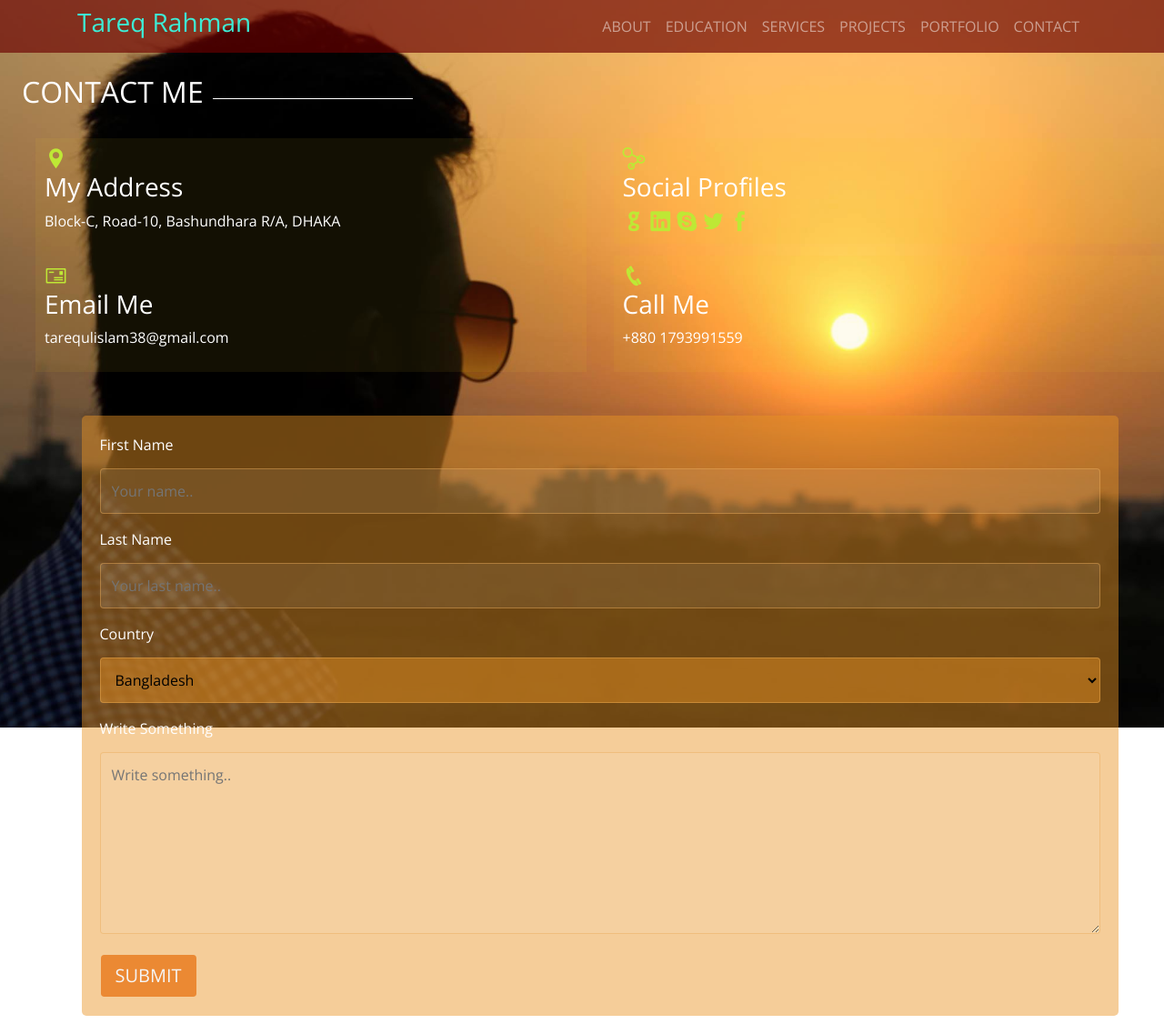
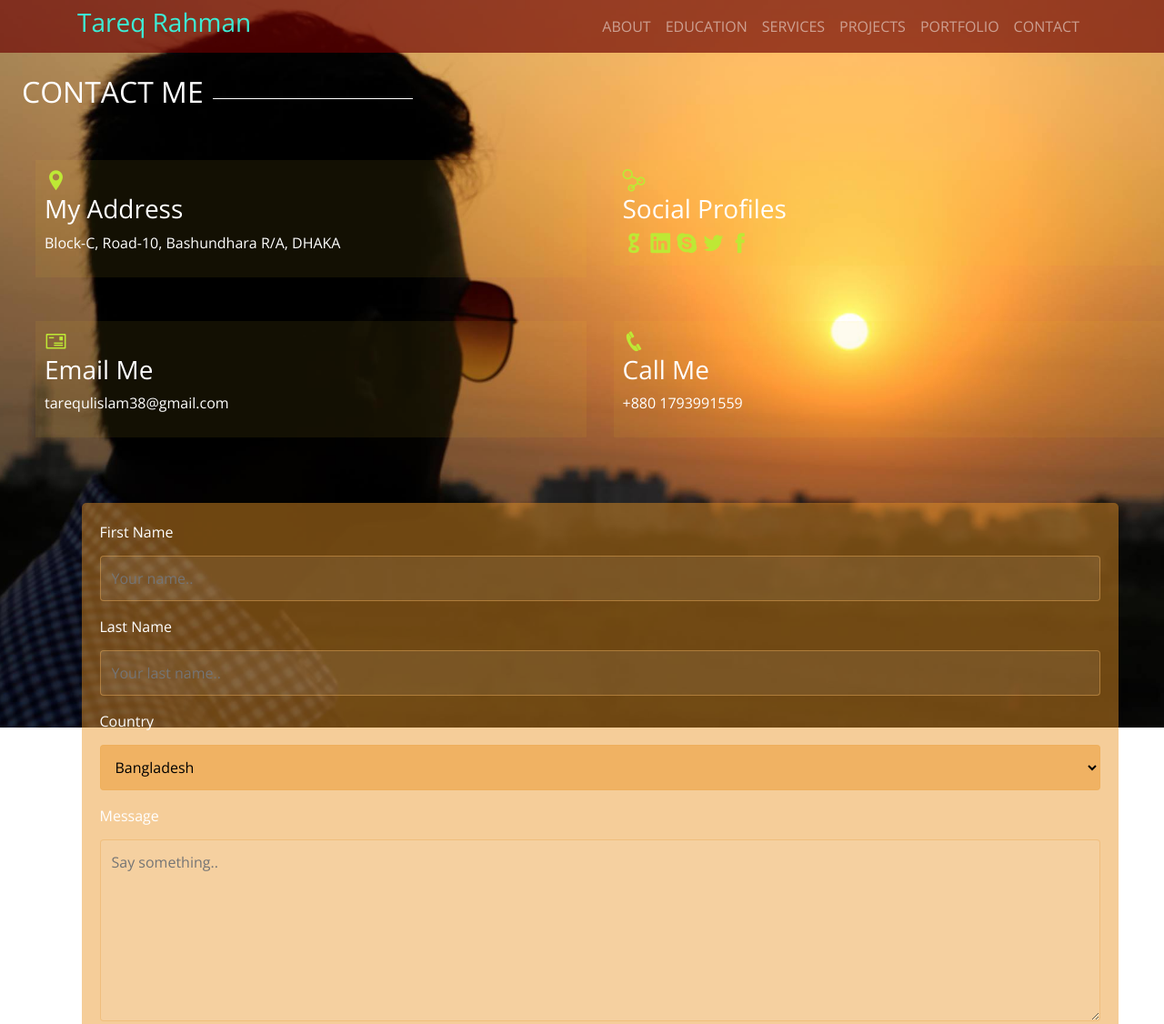
Before and after one commit to Tareq097/My-Portfolio, a plain HTML site: page contact me.html in a window 1280 px wide. Shown: the top 1126 px of the page at 91% size. Drawn offline with nearby package versions, Linux system fonts and the light colour scheme.

Commit message:
complete

```diff
--- a/contact me.html
+++ b/contact me.html
@@ -2,7 +2,7 @@
 <html lang="en">
 
 <head>
-    <title> Portfolio</title>
+    <title> Contact Me</title>
     <!-- icon -->
     <link rel=" shortcut icon" href="./img/passport-removebg-preview.png">
 
@@ -74,7 +74,7 @@
         </div>
         <div class="row ml-4">
 
-            <div class="col-md-6 align-items-center">
+            <div class="col-md-6 align-items-center py-4">
                 <div class="info-box">
                     <i class="icofont-location-pin"></i>
                     <h3>My Address</h3>
@@ -82,7 +82,7 @@
                 </div>
             </div>
 
-            <div class="col-md-6 align-items-center">
+            <div class="col-md-6 align-items-center py-4">
                 <div class="info-box">
                     <i class="icofont-ui-social-link"></i>
                     <h3>Social Profiles</h3>
@@ -99,14 +99,14 @@
                 </div>
             </div>
 
-            <div class="col-md-6">
+            <div class="col-md-6 py-4">
                 <div class="info-box">
                     <i class="icofont-mail"></i>
                     <h3>Email Me</h3>
                     <p>tarequlislam38@gmail.com</p>
                 </div>
             </div>
-            <div class="col-md-6 align-items-center">
+            <div class="col-md-6 align-items-center py-4">
                 <div class="info-box">
                     <i class="icofont-phone"></i>
                     <h3>Call Me</h3>
@@ -132,8 +132,8 @@
             <option value="India">India</option>
         </select>
 
-        <label for="Write Something">Write Something</label>
-        <textarea id="Write Something" name="Write Something" placeholder="Write something.." style="height:200px"></textarea>
+        <label for="Write Something">Message</label>
+        <textarea id="Write Something" name="Write Something" placeholder="Say something.." style="height:200px"></textarea>
 
         <button type="button" class="btn button primary-button mr-4 btn-lg ">SUBMIT
         </button>
```
